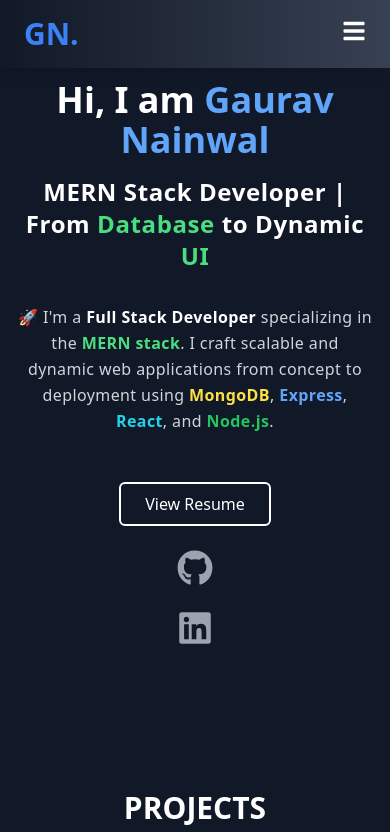
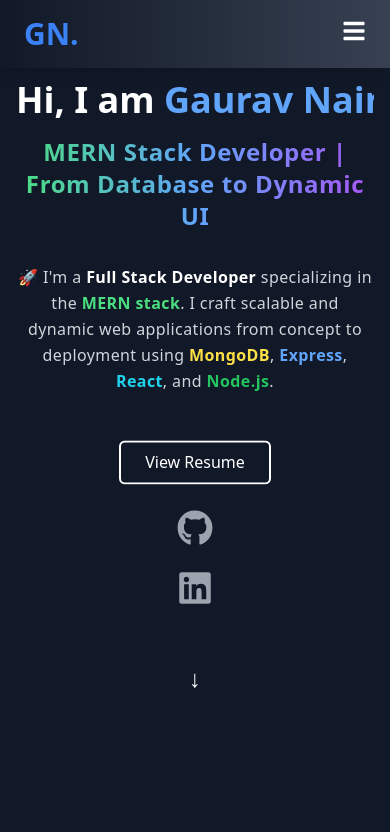
Before and after one commit to gauravnainwal518/personal_portfolio_react, a React (Vite) app in the folder personal-portfolio/: page / in a window 390 px wide. Shown: the top 832 px of the page. Built offline with nearby package versions, Linux system fonts and the light colour scheme.

Commit message:
polishing animation in about.jsx page

```diff
--- a/personal-portfolio/src/components/About/About.jsx
+++ b/personal-portfolio/src/components/About/About.jsx
@@ -2,6 +2,7 @@ import React from "react";
 import { FaGithub, FaLinkedin } from "react-icons/fa";
 import { motion } from "framer-motion";
 
+// Animation variants
 const containerVariants = {
   hidden: { opacity: 0, y: 50 },
   visible: {
@@ -25,28 +26,37 @@ const About = () => {
     <motion.section
       className="bg-gray-900 text-white py-20"
       id="home"
-      initial="hidden"
-      whileInView="visible"
+      initial={{ opacity: 0 }}
+      whileInView={{ opacity: 1 }}
       viewport={{ once: true, amount: 0.3 }}
-      variants={containerVariants}
+      transition={{ duration: 1.2 }}
     >
-      <div className="container mx-auto px-4 max-w-4xl">
+      <motion.div
+        className="container mx-auto px-4 max-w-4xl"
+        variants={containerVariants}
+        initial="hidden"
+        whileInView="visible"
+        viewport={{ once: true }}
+      >
+        {/* Typing-style header reveal */}
         <motion.h1
-          className="text-4xl md:text-5xl font-bold text-center mb-4"
-          variants={childVariants}
+          className="text-4xl md:text-5xl font-bold text-center mb-4 overflow-hidden whitespace-nowrap"
+          initial={{ width: 0 }}
+          animate={{ width: "100%" }}
+          transition={{ duration: 1.5, ease: "easeInOut" }}
         >
           Hi, I am <span className="text-blue-400">Gaurav Nainwal</span>
         </motion.h1>
 
+        {/* Subtitle with gradient */}
         <motion.p
-          className="text-2xl sm:text-3xl font-bold text-center mb-8 text-white tracking-wide"
+          className="text-2xl sm:text-3xl font-bold text-center mb-8 bg-clip-text text-transparent bg-gradient-to-r from-green-400 via-blue-400 to-purple-500 tracking-wide"
           variants={childVariants}
         >
-          MERN Stack Developer | From{" "}
-          <span className="text-green-400">Database</span> to Dynamic{" "}
-          <span className="text-green-400">UI</span>
+          MERN Stack Developer | From Database to Dynamic UI
         </motion.p>
 
+        {/* Paragraph */}
         <motion.p
           className="text-base sm:text-lg text-center text-gray-300 max-w-2xl mx-auto mb-12 leading-relaxed tracking-wide"
           variants={childVariants}
@@ -62,34 +72,58 @@ const About = () => {
           <span className="text-green-500 font-semibold">Node.js</span>.
         </motion.p>
 
+        {/* Resume + Social Icons */}
         <motion.div
           className="flex flex-col md:flex-row items-center justify-center gap-6"
           variants={childVariants}
         >
-          <a
+          {/* Floating Resume Button */}
+          <motion.a
             href="https://drive.google.com/file/d/1Yk8Ukg6qCs5EwvRwb-608OL2mUPNo5R-/view?usp=drive_link"
             className="px-6 py-2 border-2 border-white text-white font-medium hover:bg-blue-500 hover:border-blue-500 transition-all duration-300 rounded-md"
+            whileHover={{ scale: 1.05 }}
+            animate={{ y: [0, -4, 0] }}
+            transition={{ repeat: Infinity, duration: 2, ease: "easeInOut" }}
           >
             View Resume
-          </a>
-          <a
+          </motion.a>
+
+          {/* GitHub Icon */}
+          <motion.a
             href="https://github.com/gauravnainwal518"
             target="_blank"
             rel="noopener noreferrer"
             className="text-gray-400 hover:text-white transition-colors duration-300"
+            whileHover={{ scale: 1.2, rotate: 5 }}
+            whileTap={{ scale: 0.95 }}
+            transition={{ type: "spring", stiffness: 300 }}
           >
             <FaGithub size={36} />
-          </a>
-          <a
+          </motion.a>
+
+          {/* LinkedIn Icon */}
+          <motion.a
             href="https://linkedin.com/in/gaurav-chandra-nainwal-72391b285"
             target="_blank"
             rel="noopener noreferrer"
             className="text-gray-400 hover:text-white transition-colors duration-300"
+            whileHover={{ scale: 1.2, rotate: -5 }}
+            whileTap={{ scale: 0.95 }}
+            transition={{ type: "spring", stiffness: 300 }}
           >
             <FaLinkedin size={36} />
-          </a>
+          </motion.a>
         </motion.div>
-      </div>
+
+        {/*  scroll-down arrow */}
+        <motion.div
+          className="mt-12 flex justify-center text-2xl text-white"
+          animate={{ y: [0, 10, 0] }}
+          transition={{ repeat: Infinity, duration: 1.5 }}
+        >
+          ↓
+        </motion.div>
+      </motion.div>
     </motion.section>
   );
 };
```
